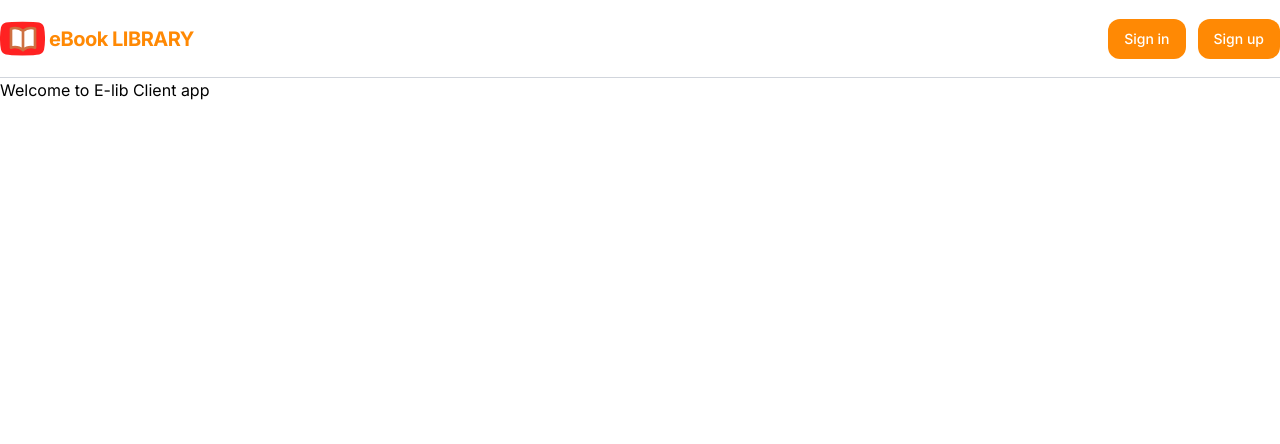
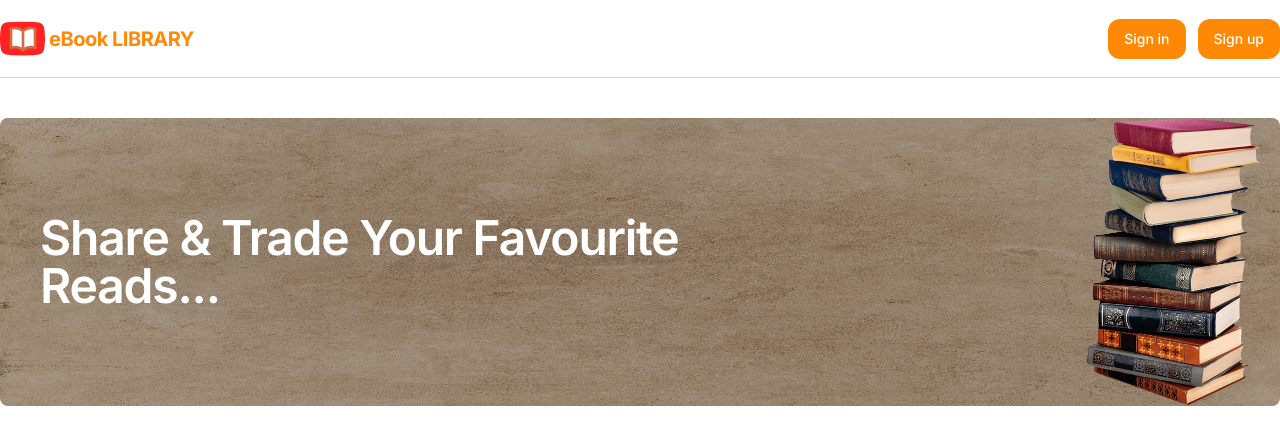
Before and after one commit to Tanish02/E-lib-Frontend, a Next.js app: page / in a window 1280 px wide. Shown: the top 444 px of the page. Built offline with nearby package versions, Linux system fonts and the light colour scheme.

Commit message:
add Banner

```diff
--- a/src/app/page.tsx
+++ b/src/app/page.tsx
@@ -1,9 +1,10 @@
+import Banner from "@/components/Banner";
 import Image from "next/image";
 
 export default function Home() {
   return (
     <>
-      <h1>Welcome to E-lib Client app</h1>
+      <Banner />
     </>
   );
 }
--- /dev/null
+++ b/src/components/Banner.tsx
@@ -0,0 +1,36 @@
+import React from "react";
+import Image from "next/image";
+import PaperBg from "../../public/paper-bg.jpg";
+import BookImage from "../../public/book.png";
+
+const Banner = () => {
+  return (
+    <div className="mx-auto max-w-7xl py-10">
+      <div className="relative">
+        <Image
+          src={"/paper-bg.jpg"}
+          alt="billboard"
+          className="h-72 w-full rounded-lg"
+          height={0}
+          width={0}
+          sizes="100vw"
+        />
+        <div className="absolute inset-0 h-full w-full rounded-lg bg-gray-950 opacity-30" />
+        <Image
+          src={"/book.png"}
+          alt="billboard"
+          className="absolute bottom-0 right-5"
+          height={0}
+          width={0}
+          sizes="100vw"
+          style={{ width: "auto", height: "18rem" }}
+        />
+        <h3 className="absolute left-10 top-1/2 w-full max-w-3xl -translate-y-1/2 text-5xl font-semibold tracking-tight text-white">
+          Share & Trade Your Favourite Reads...
+        </h3>
+      </div>
+    </div>
+  );
+};
+
+export default Banner;
```
Also changed, not shown: public/book.png (added), public/paper-bg.jpg (added).
